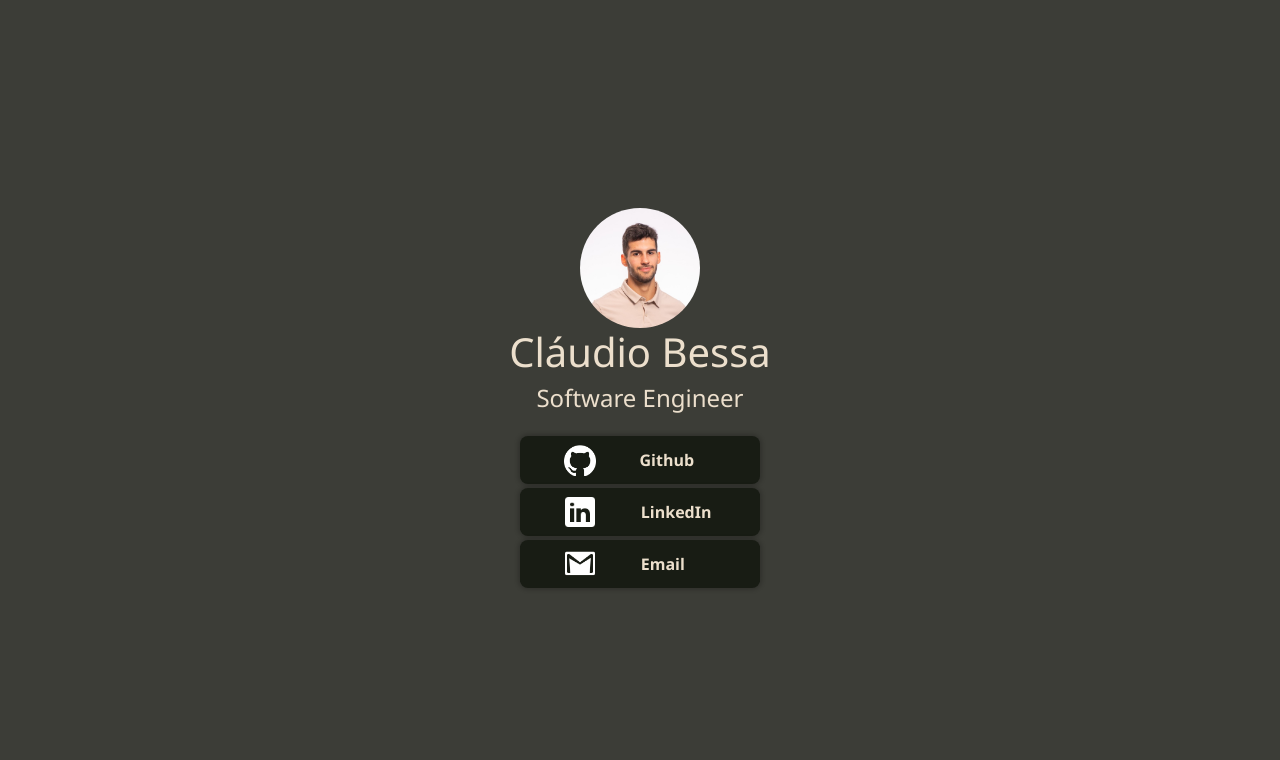
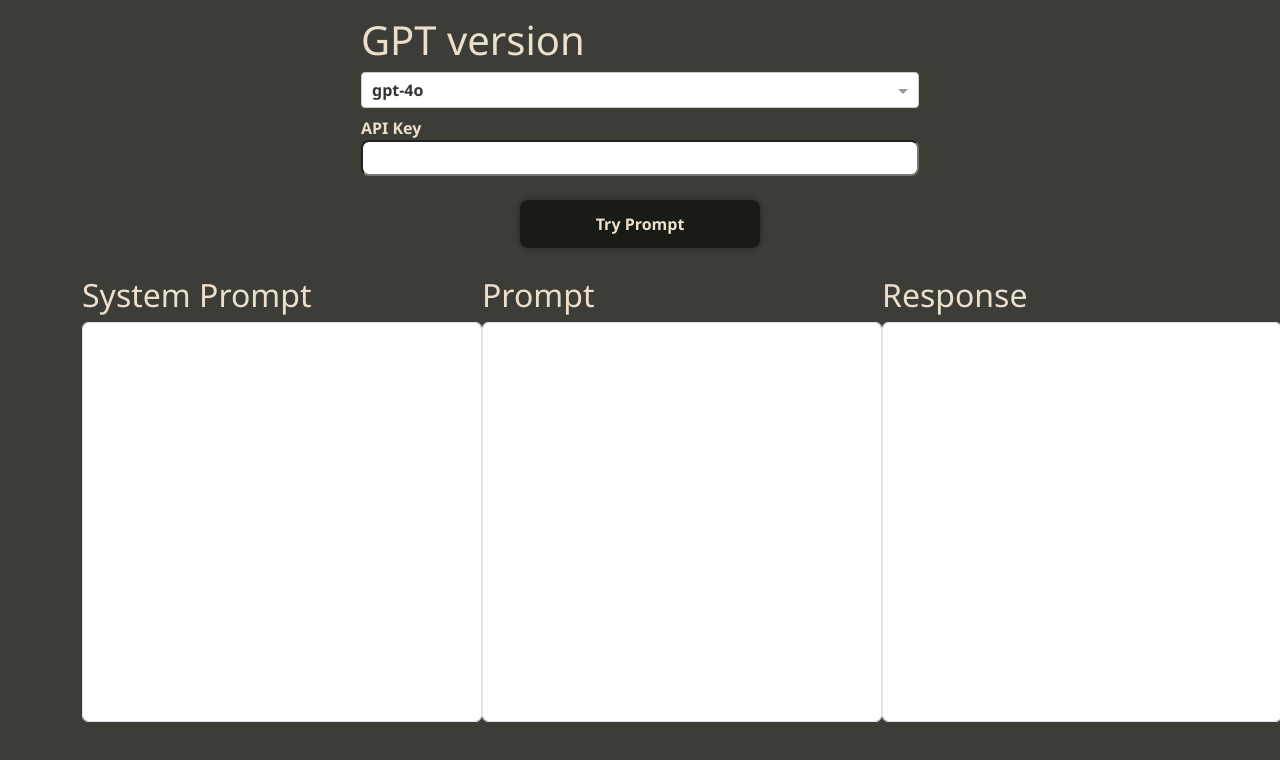
Before and after one commit to assebc/bessa, an Angular app: page /prompt in a window 1280 px wide. Before the commit this address led to /. Shown: the top 760 px of the page. Built offline with nearby package versions, Linux system fonts and the light colour scheme.

Commit message:
prompt page

```diff
--- a/package.json
+++ b/package.json
@@ -21,9 +21,11 @@
     "@angular/platform-server": "^19.0.1",
     "@angular/router": "^19.0.1",
     "@angular/ssr": "^19.0.2",
+    "@ng-select/ng-select": "^14.7.0",
     "bootstrap": "^5.3.3",
     "bootstrap-icons": "^1.11.3",
     "express": "^4.18.2",
+    "openai": "^4.97.0",
     "rxjs": "~7.8.0",
     "tslib": "^2.3.0",
     "zone.js": "~0.15.0"
--- a/src/app/app.component.ts
+++ b/src/app/app.component.ts
@@ -1,21 +1,9 @@
 import { Component } from '@angular/core';
-import { links } from '../../public/links';
-import { CommonModule } from '@angular/common';
-
-interface Link {
-  caption: string;
-  url: string;
-  icon?: string;
-  width?: string;
-}
+import { RouterModule } from '@angular/router';
 
 @Component({
     selector: 'app-root',
-    standalone: true,
-    imports: [CommonModule],
-    templateUrl: './app.component.html',
-    styleUrl: './app.component.scss'
+    imports: [RouterModule],
+    template: '<router-outlet></router-outlet>',
 })
-export class AppComponent {
-  readonly links: Link[] = links;
-}
+export class AppComponent {}
--- a/src/app/app.routes.ts
+++ b/src/app/app.routes.ts
@@ -3,7 +3,11 @@
 export const routes: Routes = [
   {
     path: '',
-    loadComponent: () => import('./app.component').then(m => m.AppComponent)
+    loadComponent: () => import('./home/home.component').then(m => m.HomeComponent)
+  },
+  {
+    path: 'prompt',
+    loadComponent: () => import('./prompt/prompt.component').then(m => m.PromptComponent)
   },
   {
     path: '**',
--- a/src/app/app.component.html
+++ b/src/app/home/home.component.html
@@ -1,5 +1,5 @@
 <ng-container>
-  <div class="w-100 vh-100 d-flex flex-column align-items-center justify-content-center">
+  <div class="w-100 vh-100 d-flex flex-column align-items-center justify-content-center" style="background-color: var(--gray)">
     <a class="avatar">
       <img src="/avatar.png" alt="avatar" />
       <h1>Cláudio Bessa</h1>
--- /dev/null
+++ b/src/app/home/home.component.ts
@@ -0,0 +1,21 @@
+import { Component } from '@angular/core';
+import { links } from '../../../public/links';
+import { CommonModule } from '@angular/common';
+
+interface Link {
+  caption: string;
+  url: string;
+  icon?: string;
+  width?: string;
+}
+
+@Component({
+  selector: 'app-home',
+  imports: [CommonModule],
+  templateUrl: './home.component.html',
+  styleUrl: './home.component.scss'
+})
+export class HomeComponent {
+  readonly links: Link[] = links;
+
+}
--- /dev/null
+++ b/src/app/prompt/prompt.component.html
@@ -0,0 +1,51 @@
+<ng-container>
+	<div class="container">
+		<div class="w-50">
+			<h1>GPT version</h1>
+			<ng-select
+				#ngSelect
+				class="ng-select-hide-values ng-select-options-sm"
+				placeholder="Select GPT version"
+				[items]="versions"
+				[clearable]="false"
+				[hideSelected]="true"
+				[ngModel]="$gptVersion()"
+				(ngModelChange)="updateGptVersion($event)"
+			/>
+		</div>
+
+		<div class="w-50 flex-column mt-2">
+			<span class="me-2">API Key</span>
+			<input type="text" class="w-100" [ngModel]="$apiKey()" (ngModelChange)="updateAPIKey($event)" />
+		</div>
+
+		<div class="d-flex justify-content-center w-50 mt-4">
+			<button type="button" [disabled]="$apiKey() === '' || $systemPrompt() === '' || $prompt() === ''" (click)="execPrompt()">Try Prompt</button>
+		</div>
+
+		<div class="d-flex align-items-stretch justify-content-between mt-4 vh-100 w-100">
+			<div>
+				<h2>System Prompt</h2>
+				<textarea
+					class="form-control h-50"
+					[ngModel]="$systemPrompt()"
+					(ngModelChange)="updateSystemPrompt($event)"
+				></textarea>
+			</div>
+			<div>
+				<h2>Prompt</h2>
+				<textarea
+					class="form-control h-50"
+					[ngModel]="$prompt()"
+					(ngModelChange)="updatePrompt($event)"
+				></textarea>
+			</div>
+			<div>
+				<h2>Response</h2>
+				<p class="form-control h-50">{{ $response()}}</p>
+			</div>
+		</div>
+	</div>
+
+
+</ng-container>
--- /dev/null
+++ b/src/app/prompt/prompt.component.scss
@@ -0,0 +1,12 @@
+.container {
+  width: 100%;
+  height: 100%;
+  display: flex;
+  flex-direction: column;
+  align-items: center;
+  margin-top: 16px;
+}
+
+p, textarea {
+  width: 400px;
+}
--- /dev/null
+++ b/src/app/prompt/prompt.component.ts
@@ -0,0 +1,69 @@
+import { CommonModule } from '@angular/common';
+import { Component, signal } from '@angular/core';
+import { NgSelectModule } from '@ng-select/ng-select';
+import { openAiVersions } from './prompt.defs';
+import { FormsModule } from '@angular/forms';
+
+import OpenAI from 'openai';
+
+@Component({
+  selector: 'app-prompt',
+  imports: [CommonModule, NgSelectModule, FormsModule],
+  templateUrl: './prompt.component.html',
+  styleUrl: './prompt.component.scss'
+})
+export class PromptComponent {
+  readonly versions: string[] = openAiVersions;
+
+  readonly $gptVersion = signal<string>(openAiVersions[4]);
+  readonly $apiKey = signal<string>('');
+  readonly $systemPrompt = signal<string>('');
+  readonly $prompt = signal<string>('');
+  readonly $response = signal<string>('');
+
+  updateGptVersion(version: string): void {
+    this.$gptVersion.set(version);
+  }
+
+  updateAPIKey(version: string): void {
+    this.$apiKey.set(version);
+  }
+
+  updateSystemPrompt(text: string): void {
+    this.$systemPrompt.set(text);
+  }
+
+  updatePrompt(text: string): void {
+    this.$prompt.set(text);
+  }
+
+  updateResponse(response: string): void {
+    this.$response.set(response);
+  }
+
+  async execPrompt(): Promise<void> {
+    try {
+      const openAi = new OpenAI({ apiKey: this.$apiKey(), dangerouslyAllowBrowser });
+      const completition = await openAi.chat.completions.create({
+        model: this.$gptVersion(),
+        messages: [
+          { role: 'system', content: this.$systemPrompt() },
+          { role: 'user', content: this.$prompt() }
+        ],
+        temperature: 0
+      })
+
+      const content = completition.choices[0].message.content?.trim() ?? '';
+      if(content && content !== '') {
+        this.updateResponse(content);
+      } else {
+        this.updateResponse('Error');
+      }
+    } catch (error) {
+      this.updateResponse('Error');
+      console.error('Error while processing prompt:', error);
+    }
+  }
+}
+
+const dangerouslyAllowBrowser: boolean = true;
--- /dev/null
+++ b/src/app/prompt/prompt.defs.ts
@@ -0,0 +1,18 @@
+export const openAiVersions = [
+  "gpt-3.5",
+  "gpt-3.5-turbo",
+  "gpt-4",
+  "gpt-4-urbo",
+  "gpt-4o",
+  "gpt-4o-mini",
+  "o1-preview",
+  "o1",
+  "o1-mini",
+  "o1 pro",
+  "o3-mini",
+  "o3-mini-high",
+  "gpt-4.5",
+  "gpt-4.1",
+  "o3",
+  "o4-mini"
+]
--- a/src/index.html
+++ b/src/index.html
@@ -9,5 +9,6 @@
 </head>
 <body>
   <app-root></app-root>
+  <router-module></router-module>
 </body>
 </html>
--- a/src/styles.scss
+++ b/src/styles.scss
@@ -8,20 +8,36 @@
   --purple: #492a60;
   --dark-purple: #32243c;
 
+  html, body {
+    height: 100%;
+    max-height: 100vh;
+    overflow: hidden;
+    background-color: var(--gray);
+    color: var(--beige);
+  }
+
+  textarea {
+    resize: none;
+  }
+
+  input {
+    border-radius: 8px;
+    height: 36px;
+    padding: 8px;
+  }
+
   button {
     display: flex;
     align-items: center;
+    justify-content: center;
     width: 240px;
     height: 48px;
     border-radius: 8px;
     margin-bottom: 4px;
     background-color: var(--black);
+    color: var(--beige);
     border: none;
     box-shadow: 0 0 4px 2px rgba(0, 0, 0, 0.2);
-
-    * {
-      background-color: var(--black);
-    }
 
     a {
       color: var(--beige);
@@ -56,10 +72,10 @@
   padding: 0;
   box-sizing: border-box;
 
-  background-color: var(--gray);
-
   font-family: 'Segoe UI', Tahoma, Geneva, Verdana, sans-serif;
   font-size: 16px;
   font-weight: 600;
-  color: var(--beige);
 }
+
+// NG-Select
+@import '../node_modules/@ng-select/ng-select/themes/default.theme.css';
```
Also changed, not shown: src/app/home/home.component.scss (renamed from src/app/app.component.scss), 1 other file (tests, documents, lock files or other folders).
